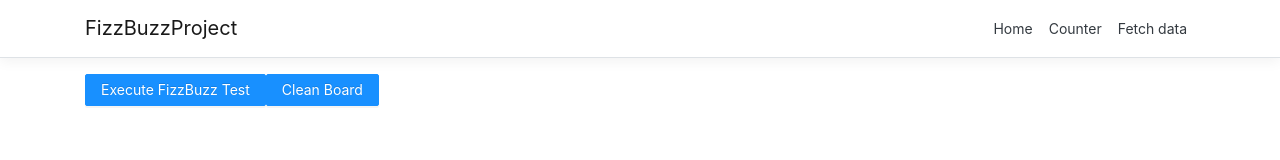
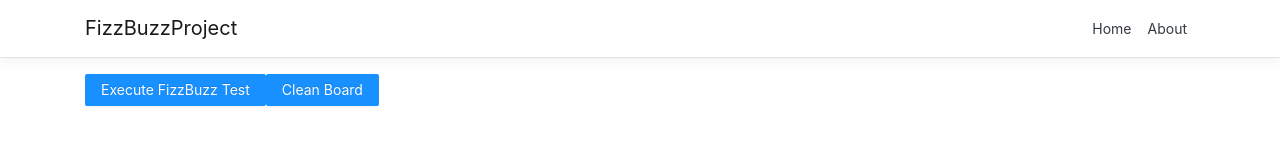
Before and after one commit to eduardovazlopez/fizzbuzz, a React (Create React App) app in the folder ClientApp/: page / in a window 1280 px wide. Shown: the top 160 px of the page. Built offline with nearby package versions, Linux system fonts and the light colour scheme.

Commit message:
Add About to Navbar

```diff
--- a/ClientApp/src/App.js
+++ b/ClientApp/src/App.js
@@ -4,7 +4,7 @@ import { Route } from 'react-router';
 import { Layout } from './components/Layout';
 import { FizzBuzz } from './components/FizzBuzz';
 import { FetchData } from './components/FetchData';
-import { Counter } from './components/Counter';
+import { About } from './components/About';
 
 import './custom.css'
 
@@ -15,8 +15,7 @@ export default class App extends Component {
     return (
       <Layout>
             <Route exact path='/' component={FizzBuzz} />
-        <Route path='/counter' component={Counter} />
-        <Route path='/fetch-data' component={FetchData} />
+            <Route path='/about' component={About} />
       </Layout>
     );
   }
--- a/ClientApp/src/components/NavMenu.js
+++ b/ClientApp/src/components/NavMenu.js
@@ -34,10 +34,7 @@ export class NavMenu extends Component {
                   <NavLink tag={Link} className="text-dark" to="/">Home</NavLink>
                 </NavItem>
                 <NavItem>
-                  <NavLink tag={Link} className="text-dark" to="/counter">Counter</NavLink>
-                </NavItem>
-                <NavItem>
-                  <NavLink tag={Link} className="text-dark" to="/fetch-data">Fetch data</NavLink>
+                  <NavLink tag={Link} className="text-dark" to="/about">About</NavLink>
                 </NavItem>
               </ul>
             </Collapse>
```
